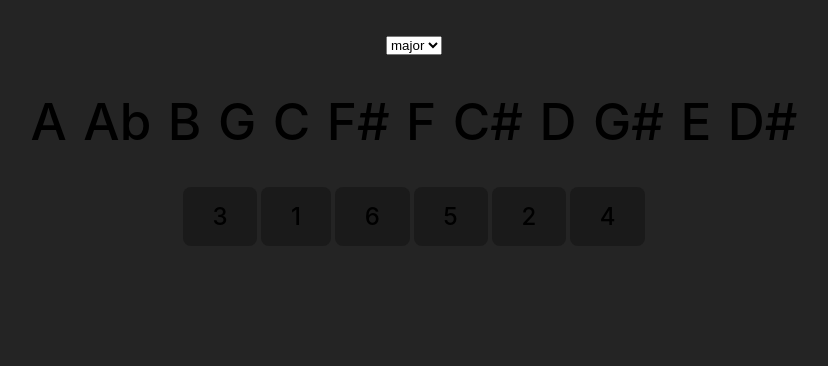
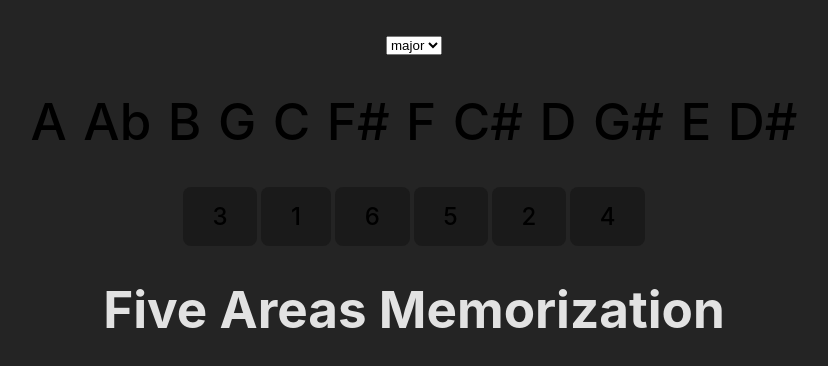
Before and after one commit to jasonmishi/guitar-help, a React (Vite) app: page / in a window 1280 px wide. Shown: the top 366 px of the page, without its empty margins (226-1054 px from the left). Built offline with nearby package versions, Linux system fonts and the light colour scheme.

Commit message:
add five areas memorization section

```diff
--- a/src/App.tsx
+++ b/src/App.tsx
@@ -1,5 +1,6 @@
 import './App.css'
 import FretboardMemorizationExercise from './components/FretboardMemorizationExercise'
+import FiveAreasMemorization from './components/FiveAreasMemorization'
 
 
 function App() {
@@ -9,6 +10,7 @@ function App() {
   return (
     <div className="App">
       <FretboardMemorizationExercise notesInOrder={randomNotes} />
+      <FiveAreasMemorization />
     </div>
   )
 }
--- /dev/null
+++ b/src/components/FiveAreasMemorization.tsx
@@ -0,0 +1,9 @@
+function FiveAreasMemorization(){
+    return (
+      <div>
+        <h1>Five Areas Memorization</h1>
+      </div>
+    )
+}
+
+export default FiveAreasMemorization
```
